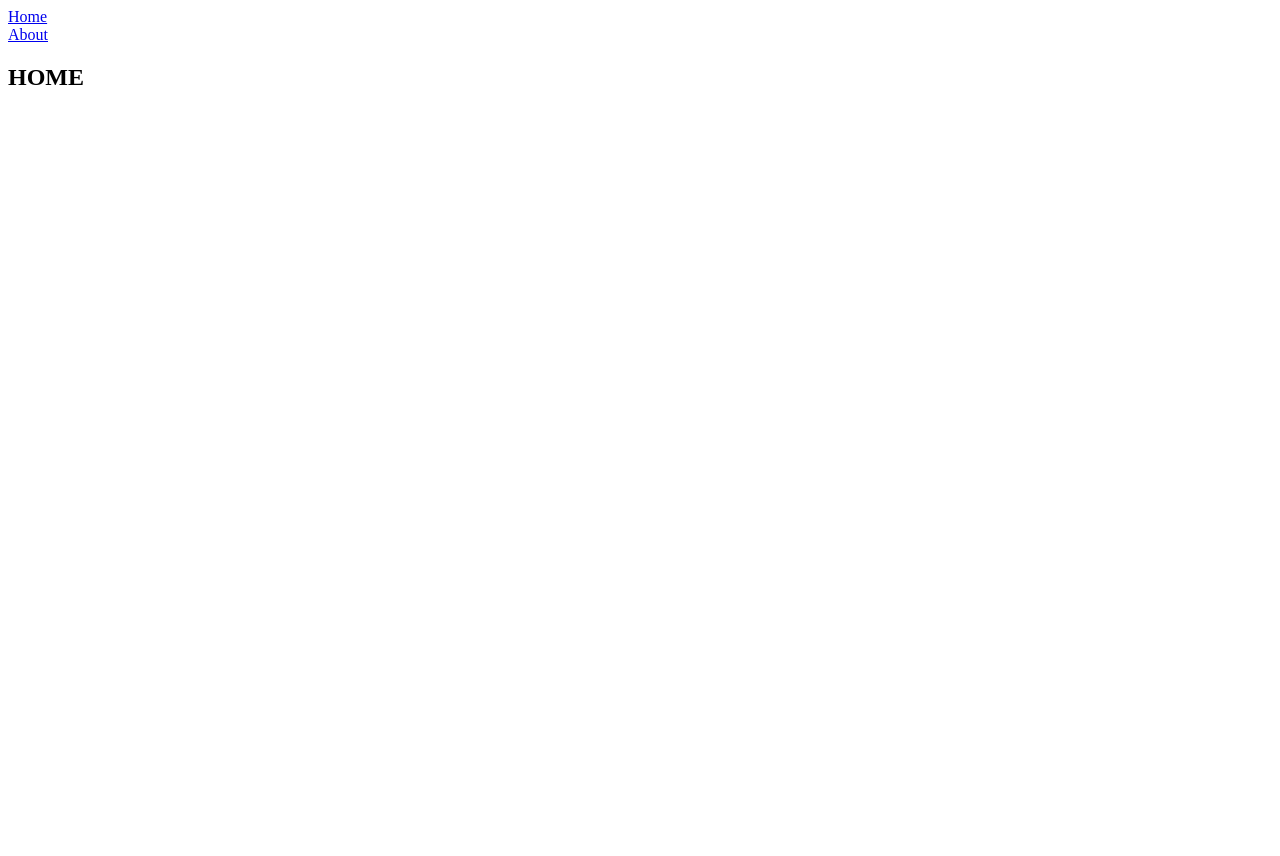
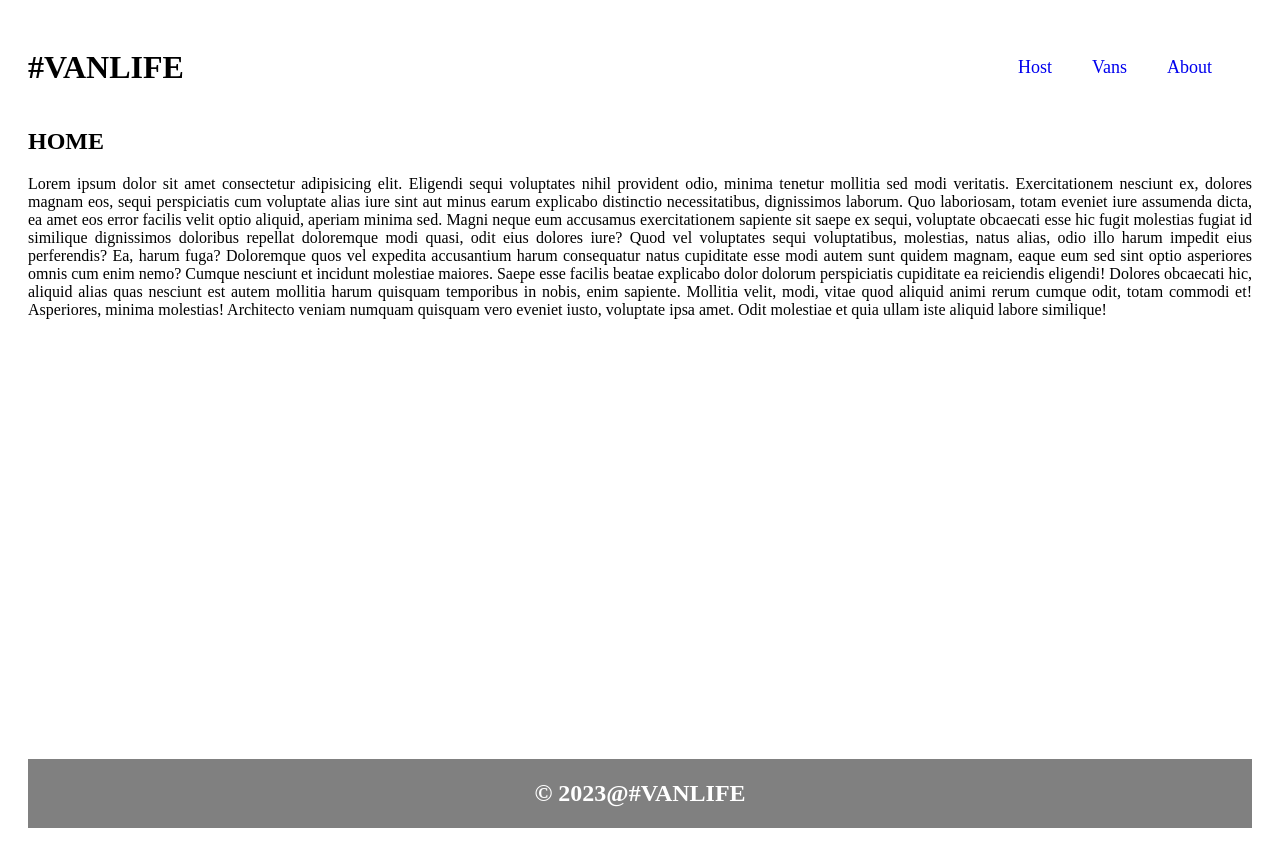
Before and after one commit to SagarMainali/react-router, a React (Vite) app: page / in a window 1280 px wide. Before the commit the page ends 800 px from the top, so only its background shows below. Built offline with nearby package versions, Linux system fonts and the light colour scheme.

Commit message:
added navigation

```diff
--- a/src/App.tsx
+++ b/src/App.tsx
@@ -1,19 +1,19 @@
-import { BrowserRouter, Routes, Route, Link } from 'react-router-dom'
+import { BrowserRouter, Routes, Route } from 'react-router-dom'
 import Home from './Pages/Home'
 import About from './Pages/About'
 import Details from './Pages/Details'
+import Layout from './Components/Layout'
 
 const App = () => {
 
      return <>
           <BrowserRouter>
-               <Link to='/'>Home</Link>
-               <br />
-               <Link to='/about'>About</Link>
                <Routes>
-                    <Route path="/" element={<Home />} />
-                    <Route path="/about" element={<About />} />
-                    <Route path="/about/:id" element={<Details />} />
+                    <Route path='/' element={<Layout />}>
+                         <Route index element={<Home />} />
+                         <Route path="/about" element={<About />} />
+                         <Route path="/about/:id" element={<Details />} />
+                    </Route>
                </Routes>
           </BrowserRouter>
      </>
--- a/src/Components/Footer.tsx
+++ b/src/Components/Footer.tsx
@@ -1,8 +1,10 @@
 
 function Footer() {
-  return (
-    <div>Footer</div>
-  )
+     return (
+          <div className="footer">
+               <h2>&copy; 2023@#VANLIFE</h2>
+          </div>
+     )
 }
 
 export default Footer
--- a/src/Components/Header.tsx
+++ b/src/Components/Header.tsx
@@ -1,8 +1,16 @@
+import { NavLink } from "react-router-dom"
 
 function Header() {
-  return (
-    <div>Header</div>
-  )
+     return (
+          <div className="header">
+               <h1>#VANLIFE</h1>
+               <div className="links">
+                    <NavLink to='/host'>Host</NavLink>
+                    <NavLink to='/vans'>Vans</NavLink>
+                    <NavLink to='/about'>About</NavLink>
+               </div>
+          </div>
+     )
 }
 
 export default Header
--- a/src/Components/Layout.tsx
+++ b/src/Components/Layout.tsx
@@ -1,8 +1,15 @@
+import Header from "./Header"
+import Footer from "./Footer"
+import { Outlet } from "react-router-dom"
 
 function Layout() {
-  return (
-    <div>Layout</div>
-  )
+     return (
+          <div className="layout">
+               <Header />
+               <Outlet />
+               <Footer />
+          </div>
+     )
 }
 
 export default Layout
--- a/src/Pages/Home.tsx
+++ b/src/Pages/Home.tsx
@@ -3,7 +3,8 @@ function Home() {
   return (
     <div>
       <h2>HOME</h2>
-    </div>
+      <p>Lorem ipsum dolor sit amet consectetur adipisicing elit. Eligendi sequi voluptates nihil provident odio, minima tenetur mollitia sed modi veritatis. Exercitationem nesciunt ex, dolores magnam eos, sequi perspiciatis cum voluptate alias iure sint aut minus earum explicabo distinctio necessitatibus, dignissimos laborum. Quo laboriosam, totam eveniet iure assumenda dicta, ea amet eos error facilis velit optio aliquid, aperiam minima sed. Magni neque eum accusamus exercitationem sapiente sit saepe ex sequi, voluptate obcaecati esse hic fugit molestias fugiat id similique dignissimos doloribus repellat doloremque modi quasi, odit eius dolores iure? Quod vel voluptates sequi voluptatibus, molestias, natus alias, odio illo harum impedit eius perferendis? Ea, harum fuga? Doloremque quos vel expedita accusantium harum consequatur natus cupiditate esse modi autem sunt quidem magnam, eaque eum sed sint optio asperiores omnis cum enim nemo? Cumque nesciunt et incidunt molestiae maiores. Saepe esse facilis beatae explicabo dolor dolorum perspiciatis cupiditate ea reiciendis eligendi! Dolores obcaecati hic, aliquid alias quas nesciunt est autem mollitia harum quisquam temporibus in nobis, enim sapiente. Mollitia velit, modi, vitae quod aliquid animi rerum cumque odit, totam commodi et! Asperiores, minima molestias! Architecto veniam numquam quisquam vero eveniet iusto, voluptate ipsa amet. Odit molestiae et quia ullam iste aliquid labore similique!</p>
+    </div >
   )
 }
 
--- a/src/main.tsx
+++ b/src/main.tsx
@@ -1,5 +1,6 @@
 import ReactDOM from 'react-dom/client'
 import App from './App'
+import './styles.css'
 
 ReactDOM.createRoot(document.getElementById('root') as Element).render(
      <App />
--- /dev/null
+++ b/src/styles.css
@@ -0,0 +1,34 @@
+* {
+     box-sizing: border-box;
+}
+
+body {
+     padding: 20px;
+}
+
+.header {
+     display: flex;
+     justify-content: space-between;
+     align-items: center;
+}
+
+.links>* {
+     margin-right: 40px;
+     text-decoration: none;
+     font-size: 18px;
+}
+
+.layout {
+     min-height: 100vh;
+     display: flex;
+     flex-direction: column;
+     text-align: justify;
+}
+
+.footer {
+     text-align: center;
+     background-color: gray;
+     color: white;
+     padding: 1px 0;
+     margin-top: auto;
+}
```
